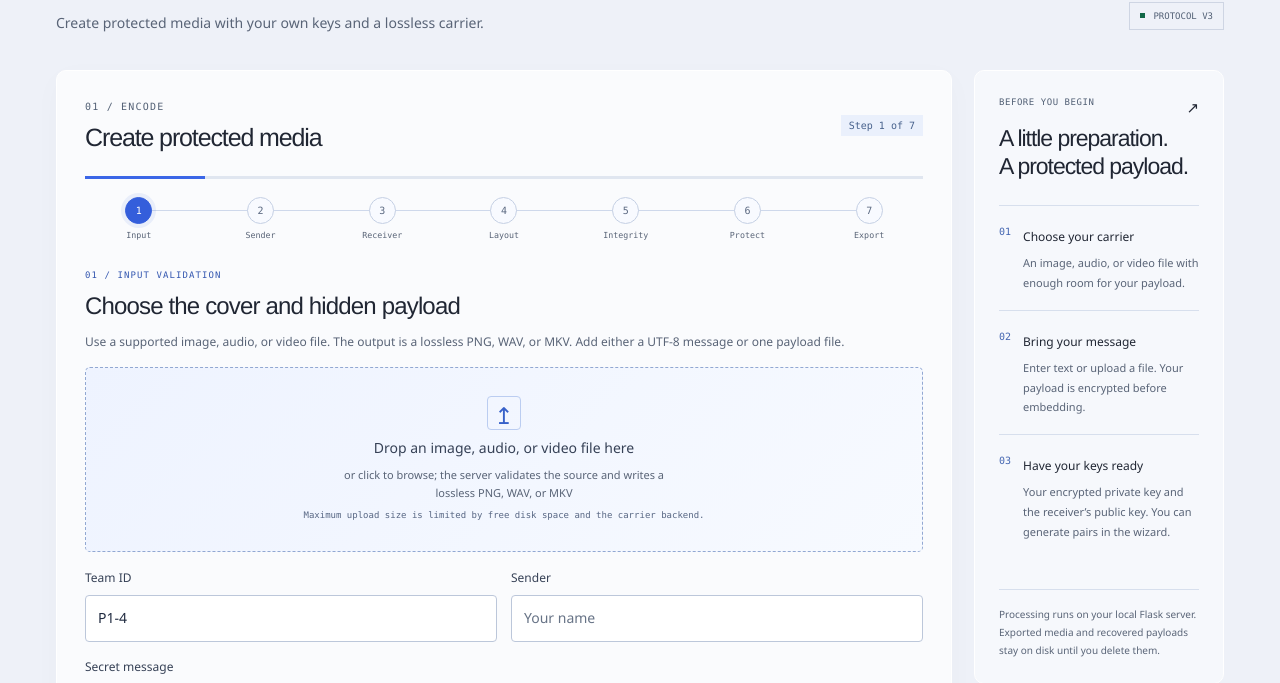
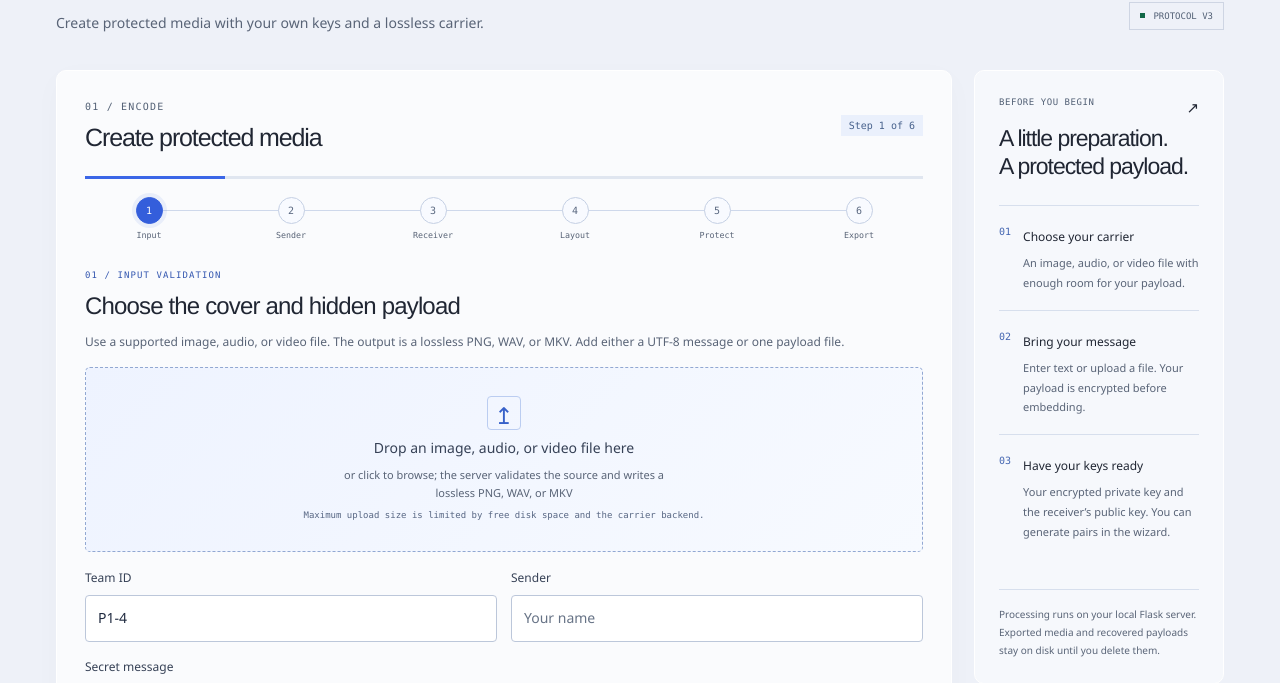
Before and after one commit to alvinto27/INF2005-ACW1, a Flask app: page / in a window 1280 px wide. Shown: the part 1855-2538 px from the top of the page. Run offline with Flask 3, Linux system fonts and the light colour scheme; some libraries are stand-ins or nearby versions.

Commit message:
Remove the placeholder Integrity step from the encode wizard
The Integrity step only waited 450 ms; the real hash happens during /encode. The wizard now has six steps. The Protect hint explains the hash. app.js finds the Protect and Export step indexes from the DOM instead of fixed numbers.

```diff
--- a/stego_web/static/app.js
+++ b/stego_web/static/app.js
@@ -1,6 +1,9 @@
 /* Encoding wizard for the receiver-gated protocol. Processing remains server-side. */
 const encodeForm = document.querySelector('#encode-form');
 const cards = [...document.querySelectorAll('.wizard-card')];
+const submitButton = encodeForm.querySelector('button[type="submit"]');
+const protectStepIndex = cards.findIndex(card => card.contains(submitButton));
+const exportStepIndex = cards.findIndex(card => card.matches('.success-card'));
 const stepMarkers = [...document.querySelectorAll('[data-step-marker]')];
 const progress = document.querySelector('.progress');
 const progressBar = document.querySelector('#progress-bar');
@@ -125,21 +128,6 @@ function validCurrentCard() {
 
 document.querySelectorAll('.next').forEach(button => button.addEventListener('click', async () => {
   if (transitionPending || button.disabled || !validCurrentCard()) return;
-  if (currentStep === 4) {
-    const card = cards[4];
-    const status = document.querySelector('#hash-status');
-    const detail = document.querySelector('#hash-detail');
-    button.disabled = true;
-    card.classList.add('is-busy');
-    status.textContent = 'Preparing integrity context...';
-    detail.textContent = 'The server will bind the layout and all declared media sample bytes during encoding.';
-    await new Promise(resolve => setTimeout(resolve, 450));
-    status.textContent = 'Integrity inputs ready';
-    detail.textContent = 'The full media SHA-256 hash will be encrypted inside the signed record.';
-    card.classList.remove('is-busy');
-    button.disabled = false;
-    motion.pulse(card.querySelector('.process-box'));
-  }
   await showStep(currentStep + 1);
 }));
 
@@ -325,8 +313,8 @@ document.querySelectorAll('.generate-keys').forEach(button => button.addEventLis
 encodeForm.addEventListener('submit', async event => {
   event.preventDefault();
   const resultBox = document.querySelector('#encode-result');
-  const button = encodeForm.querySelector("[type='submit']");
-  if (button.disabled || transitionPending || currentStep !== 5) return;
+  const button = submitButton;
+  if (button.disabled || transitionPending || currentStep !== protectStepIndex) return;
   const body = new FormData(encodeForm);
   const controls = [...encodeForm.querySelectorAll('input, textarea, button')];
   const disabledBefore = controls.map(control => control.disabled);
@@ -367,7 +355,7 @@ encodeForm.addEventListener('submit', async event => {
       downloadLink(textUrl(data.sender_public_key_pem), 'sender-public-key.pem', 'Download sender public key'),
     );
     resultBox.textContent = '';
-    await showStep(6);
+    await showStep(exportStepIndex);
   } catch (error) {
     resultBox.className = 'result verdict-error'; resultBox.textContent = `Could not create protected media: ${error.message}`;
     motion.pulse(resultBox);
--- a/stego_web/static/style.css
+++ b/stego_web/static/style.css
@@ -116,8 +116,8 @@ h1 span { color: #fff; }
 .wizard-heading h2 { margin-bottom: 0; font: 400 25px/1.2 var(--display); letter-spacing: -.045em; }
 .step-count { flex-shrink: 0; padding: 5px 8px; background: #eaf0fc; color: #47618c; font: 10px var(--mono); }
 .progress { height: 3px; margin-top: 24px; background: #e0e6f0; }
-.progress span { display: block; width: 14.285%; height: 100%; background: #3b66e7; transition: width .25s; }
-.step-track { display: grid; grid-template-columns: repeat(7, minmax(0, 1fr)); margin: 18px -7px 0; padding: 0; list-style: none; }
+.progress span { display: block; width: 16.667%; height: 100%; background: #3b66e7; transition: width .25s; }
+.step-track { display: grid; grid-template-columns: repeat(6, minmax(0, 1fr)); margin: 18px -7px 0; padding: 0; list-style: none; }
 .step-track li { position: relative; display: grid; justify-items: center; gap: 6px; color: #5a6880; font: 10px var(--mono); }
 .step-track li::before { position: absolute; top: 13px; left: -50%; right: 50%; height: 1px; background: #ced8eb; content: ""; }
 .step-track li:first-child::before { display: none; }
@@ -170,7 +170,6 @@ button.secondary:hover:not(:disabled), button.back:hover:not(:disabled) { backgr
 .process-box strong, .lsb-insight strong { font-size: 13px; font-weight: 500; }
 .process-box small, .lsb-insight small { font-size: 12px; }
 .spinner { width: 22px; height: 22px; flex-shrink: 0; border: 2px solid #b8c8e8; border-top-color: #3b64cb; border-radius: 50%; }
-.is-busy .spinner { animation: spin .8s linear infinite; }
 @keyframes spin { to { transform: rotate(360deg); } }
 .operation-status { display: flex; align-items: center; gap: 10px; min-height: 24px; }
 .operation-status.is-loading::before, button.is-loading::after { width: 17px; height: 17px; flex-shrink: 0; border: 2px solid #a7b9df; border-top-color: #234eb9; border-radius: 50%; animation: spin .8s linear infinite; content: ""; }
--- a/stego_web/templates/index.html
+++ b/stego_web/templates/index.html
@@ -98,16 +98,15 @@
       <noscript><p class="noscript-notice">Enable JavaScript to use the encoding wizard and verification tools.</p></noscript>
       <div class="workspace-grid">
     <section class="wizard-shell" aria-labelledby="encode-title">
-      <div class="wizard-heading"><div><p class="eyebrow">01 / ENCODE</p><h2 id="encode-title" tabindex="-1">Create protected media</h2></div><span id="step-count" class="step-count" aria-live="polite">Step 1 of 7</span></div>
-      <div class="progress" role="progressbar" aria-label="Encoding progress" aria-valuemin="1" aria-valuemax="7" aria-valuenow="1"><span id="progress-bar"></span></div>
+      <div class="wizard-heading"><div><p class="eyebrow">01 / ENCODE</p><h2 id="encode-title" tabindex="-1">Create protected media</h2></div><span id="step-count" class="step-count" aria-live="polite">Step 1 of 6</span></div>
+      <div class="progress" role="progressbar" aria-label="Encoding progress" aria-valuemin="1" aria-valuemax="6" aria-valuenow="1"><span id="progress-bar"></span></div>
       <ol class="step-track" aria-label="Encoding steps">
         <li class="is-active" data-step-marker="0"><span>1</span><small>Input</small></li>
         <li data-step-marker="1"><span>2</span><small>Sender</small></li>
         <li data-step-marker="2"><span>3</span><small>Receiver</small></li>
         <li data-step-marker="3"><span>4</span><small>Layout</small></li>
-        <li data-step-marker="4"><span>5</span><small>Integrity</small></li>
-        <li data-step-marker="5"><span>6</span><small>Protect</small></li>
-        <li data-step-marker="6"><span>7</span><small>Export</small></li>
+        <li data-step-marker="4"><span>5</span><small>Protect</small></li>
+        <li data-step-marker="5"><span>6</span><small>Export</small></li>
       </ol>
       <form id="encode-form" enctype="multipart/form-data" novalidate>
         <section class="wizard-card is-active" data-step="0" aria-labelledby="step-1-title">
@@ -142,17 +141,12 @@
           <div class="wizard-actions"><button type="button" class="back">&lt;- Back</button><button type="button" class="next">Validate layout <span>-&gt;</span></button></div>
         </section>
         <section class="wizard-card" data-step="4" aria-labelledby="step-5-title" hidden>
-          <span class="step-kicker">05 / FULL-MEDIA INTEGRITY</span><h3 id="step-5-title">Hash all preserved media bytes</h3><p class="hint">The protocol masks the bits it writes, then hashes RGB units, RGBA alpha, and every declared PCM sample byte with the chosen geometry.</p>
-          <div class="process-box"><span class="spinner" aria-hidden="true"></span><div><strong id="hash-status">Ready to calculate</strong><small id="hash-detail">The authoritative SHA-256 value is created during encoding.</small></div></div>
-          <div class="wizard-actions"><button type="button" class="back">&lt;- Back</button><button type="button" class="next">Initialize integrity <span>-&gt;</span></button></div>
-        </section>
-        <section class="wizard-card" data-step="5" aria-labelledby="step-6-title" hidden>
-          <span class="step-kicker">06 / ENCRYPT, SIGN AND EMBED</span><h3 id="step-6-title">Protect the complete record</h3><p class="hint">AES-256-GCM encrypts the payload and metadata, RSA-PSS authenticates the encrypted record and layout, and RSA-OAEP protects the receiver bootstrap.</p>
+          <span class="step-kicker">05 / ENCRYPT, SIGN AND EMBED</span><h3 id="step-5-title">Protect the complete record</h3><p class="hint">AES-256-GCM encrypts the payload and metadata, RSA-PSS authenticates the encrypted record and layout, and RSA-OAEP protects the receiver bootstrap. Before encryption and signing, the server hashes preserved media bytes (RGB units, RGBA alpha, and declared PCM sample bytes) with the chosen geometry.</p>
           <div class="process-box"><span class="spinner" aria-hidden="true"></span><div><strong>Ready for local processing</strong><small>No original cover or location secret will be required by the receiver.</small></div></div>
           <div id="encode-result" class="result" aria-live="polite"></div><div class="wizard-actions"><button type="button" class="back">&lt;- Back</button><button type="submit" class="primary">Encrypt, sign and export <span>-&gt;</span></button></div>
         </section>
-        <section class="wizard-card success-card" data-step="6" aria-labelledby="success-title" hidden>
-          <div class="success-mark">OK</div><span class="step-kicker">07 / OUTPUT</span><h3 id="success-title">Your stego object is ready</h3><p class="hint" id="success-summary">The encrypted signed payload was embedded successfully.</p>
+        <section class="wizard-card success-card" data-step="5" aria-labelledby="step-6-title" hidden>
+          <div class="success-mark">OK</div><span class="step-kicker">06 / OUTPUT</span><h3 id="step-6-title">Your stego object is ready</h3><p class="hint" id="success-summary">The encrypted signed payload was embedded successfully.</p>
           <div class="comparison"><figure><figcaption>Original cover</figcaption><div id="cover-preview" class="preview">Awaiting file</div></figure><figure><figcaption>Stego output</figcaption><div id="stego-preview" class="preview">Awaiting encode</div></figure></div>
           <div id="download-links" class="download-links"></div><button id="start-over" type="button" class="secondary">Encode another file</button>
         </section>
```
Also changed, not shown: AGENT_docs/AGENT_MAP.md (+1 -1 lines), AGENT_docs/WEB-APPLICATION-GUIDE.md (+5 -3 lines), test_webapp.py (+8 -0 lines).
